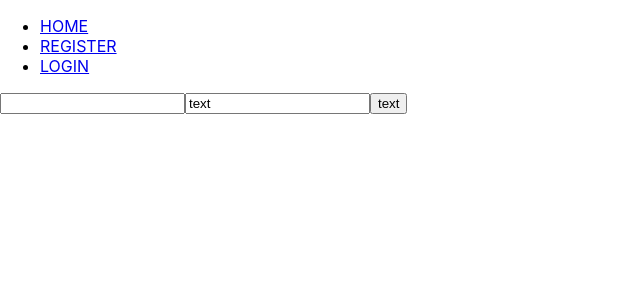
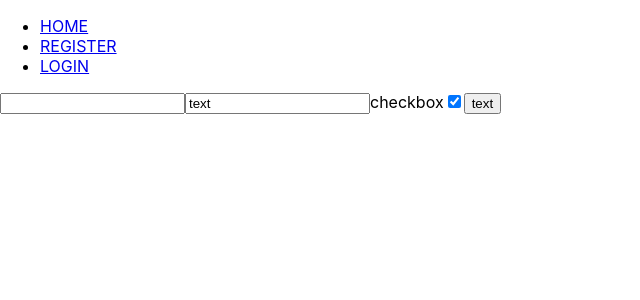
Before and after one commit to BackGrowZ/ReactNodeMYSQL, a React (Create React App) app in the folder demo/: page /form in a window 1280 px wide. Shown: the top 300 px of the page, without its empty margins (0-640 px from the left). Built offline with nearby package versions, Linux system fonts and the light colour scheme; no server answers.

Commit message:
update Form

```diff
--- a/demo/src/components/Form/Form.jsx
+++ b/demo/src/components/Form/Form.jsx
@@ -30,11 +30,28 @@ const Form = ({
 
     const [inputs, setInputs] = useState(input)
 
+    // mise en forme des input a l'initialisation
+    useEffect(() => {
+        const data = [...inputs]
+        inputs.map((e,i) => {
+        // Si la valeur est un object on le laisse sinon on creer les attribut
+            if(typeof e !== OBJECT){
+                // Si c'est un string qui contient le type on creer les attribut avec ce type
+                // sinon on creer les attribut avec le type text
+               data[i] = defaultValue.type.includes(e) ?
+                setAttribut(e) : setAttribut(TEXT)
+            }
+        })
+        setInputs(data)
+    },[])
+
     // Validation formulaire
     const onSubmit = (e) => {
         e.preventDefault()
+        if(!isEmpty()){
           submit()
           clear && clearForm(inputs)
+        }
     }
 
     // retourne false si le type est submit ou reset
@@ -52,28 +69,26 @@ const Form = ({
         setInputs(result)
     }
 
+    // verrifie si les input required sont vide
+    const isEmpty = () => {
+        let result = false
+        inputs.map((e,i) => {
+            if(e.required && e.value === "") result = true
+        })
+        return result
+    }
+
     // ecriture dans les input
     const handleChange = (id, value) => {
         const newInputs = [...inputs]
+        if(newInputs[id].type === "checkbox"){
+            newInputs[id].checked = value
             newInputs[id].value = value
+        } else {
+            newInputs[id].value = value
+        }
         setInputs(newInputs)
     }
-
-    // mise en forme des input a l'initialisation
-    useEffect(() => {
-        const data = [...inputs]
-        inputs.map((e,i) => {
-        // Si la valeur est un object on le laisse sinon on creer les attribut
-            if(typeof e !== OBJECT){
-                // Si c'est un string qui contient le type on creer les attribut avec ce type
-                // sinon on creer les attribut avec le type text
-               data[i] = defaultValue.type.includes(e) ?
-                setAttribut(e) : setAttribut(TEXT)
-            }
-        })
-        setInputs(data)
-    },[])
-
 
     // assignations des attribut
     const setAttribut = (attribut) => {
@@ -94,8 +109,7 @@ const Form = ({
 
     return(
         <Header onSubmit={onSubmit}>
-            {
-                inputs.map((e,i) => {
+            { inputs.map((e,i) => {
                 const attribut = setAttribut(e,i)
                 attribut.key = i
                 return (
@@ -103,8 +117,7 @@ const Form = ({
                         <Input handleChange={handleChange} attribut={attribut}/>
                     </Label>
                 )
-                })
-            }
+            })}
         </Header>
     )
 }
--- a/demo/src/components/Form/Input.jsx
+++ b/demo/src/components/Form/Input.jsx
@@ -6,12 +6,12 @@ attribut = {
 }
 */
 const Input = ({attribut,handleChange}) => {
-    return (
-        <input
-            {...attribut}
-            onChange={(e) => handleChange(attribut.key, e.target.value)}
-        />
-    )
+    const onChange = (e) => {
+        const value =  e.target.type === 'checkbox' ? e.target.checked : e.target.value
+        handleChange(attribut.key, value)
+    }
+
+    return <input {...attribut} onChange={onChange} />
 }
 
 export default Input
--- a/demo/src/config/path.js
+++ b/demo/src/config/path.js
@@ -7,6 +7,13 @@ import Deconnexion from "../components/Deconnexion";
 import UploadFile from "../components/UploadFile";
 import Form from "../components/Form/Form";
 
+const input = [
+    'text',
+    { type:'text', value:'text'},
+    { type:'checkbox', label:'checkbox', checked:true},
+    { type:'submit', value:'text'}
+]
+
 export const routes = [
     { path:'/', element:<Home /> },
     { path:'/register', element:<Register /> },
@@ -15,7 +22,7 @@ export const routes = [
     { path:'/admin', element:<Admin /> },
     { path:'/deconnexion', element:<Deconnexion /> },
     { path:'/upload', element:<UploadFile /> },
-    { path:'/form', element:<Form input={['text',{ type:'text', value:'text'},{ type:'submit', value:'text'}]} /> }
+    { path:'/form', element:<Form input={input} /> }
 ]
 
 // route reserver au personne connecter
```
Lines whose indentation alone changed are shown as unchanged.
